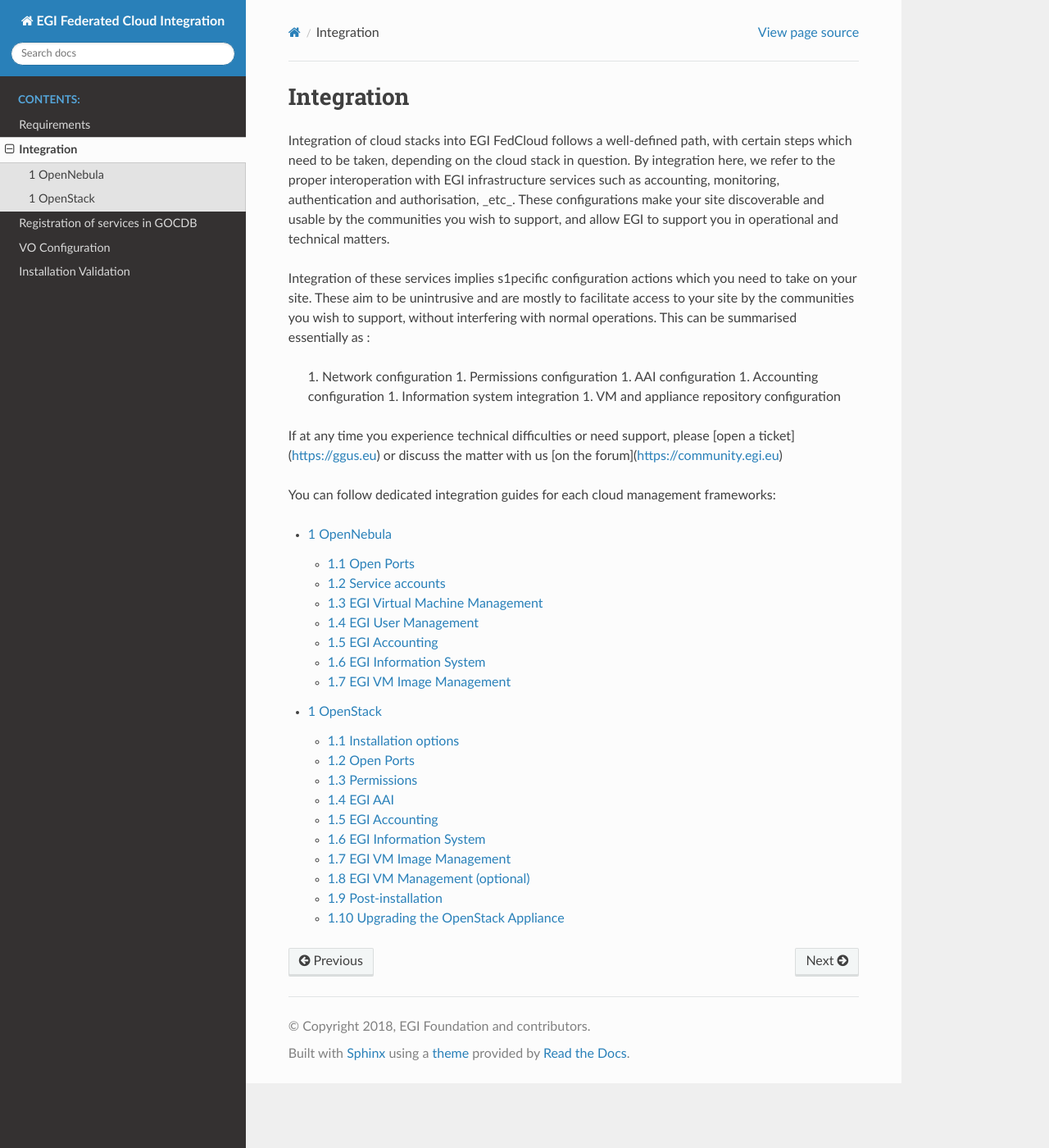
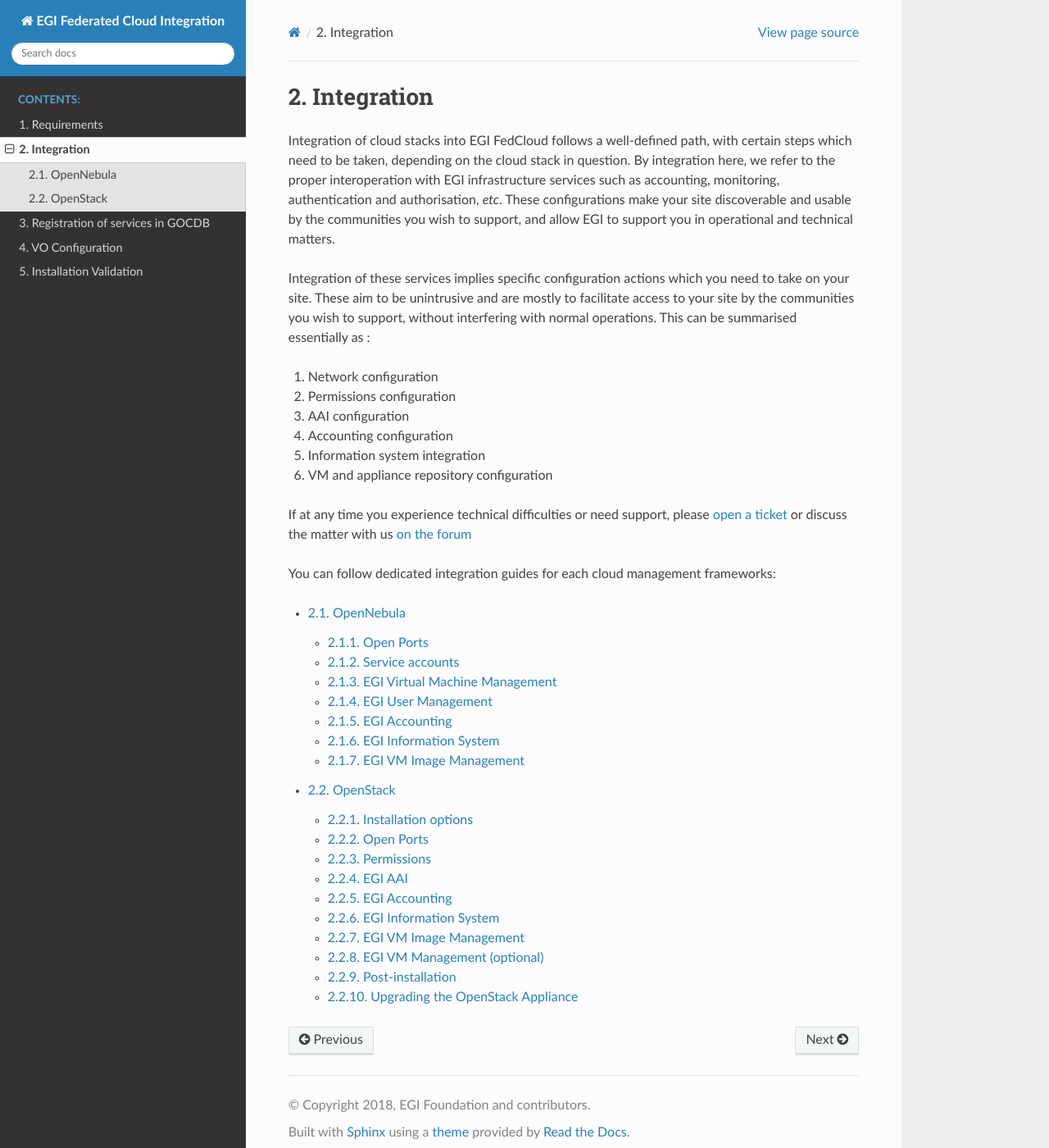
Before and after one commit to EGI-Federation/fedcloud-integration-documentation, a Sphinx documentation site: the page built from source/integration.rst, in a window 1280 px wide and 1400 px high. Shown: the whole window at 82% size. Built offline with Sphinx 7.4.7 and the Read the Docs theme 2.0.0, drawn with Linux system fonts in a browser that asks for light colours.

```diff
--- a/source/index.rst
+++ b/source/index.rst
@@ -8,6 +8,7 @@ EGI Federated Cloud Integration
 
 .. toctree::
    :maxdepth: 2
+   :numbered:
    :caption: Contents:
 
    requirements
--- a/source/integration.rst
+++ b/source/integration.rst
@@ -2,20 +2,20 @@ Integration
 -----------
 
 Integration of cloud stacks into EGI FedCloud follows a well-defined path, with certain steps which need to be taken, depending on the cloud stack in question.
-By integration here, we refer to the proper interoperation with EGI infrastructure services such as accounting, monitoring, authentication and authorisation, _etc_.
+By integration here, we refer to the proper interoperation with EGI infrastructure services such as accounting, monitoring, authentication and authorisation, *etc*.
 These configurations make your site discoverable and usable by the communities you wish to support, and allow EGI to support you in operational and technical matters.
 
-Integration of these services implies s1pecific configuration actions which you need to take on your site.
+Integration of these services implies specific configuration actions which you need to take on your site.
 These aim to be unintrusive and are mostly to facilitate access to your site by the communities you wish to support, without interfering with normal operations. This can be summarised essentially as :
 
-  1. Network configuration
-  1. Permissions configuration
-  1. AAI configuration
-  1. Accounting configuration
-  1. Information system integration
-  1. VM and appliance repository configuration
+#. Network configuration
+#. Permissions configuration
+#. AAI configuration
+#. Accounting configuration
+#. Information system integration
+#. VM and appliance repository configuration
 
-If at any time you experience technical difficulties or need support, please [open a ticket](https://ggus.eu) or discuss the matter with us [on the forum](https://community.egi.eu)
+If at any time you experience technical difficulties or need support, please `open a ticket <https://ggus.eu>`_ or discuss the matter with us `on the forum <https://community.egi.eu>`_
 
 You can follow dedicated integration guides for each cloud management frameworks:
 
```
Also changed, not shown: source/opennebula.rst (+0 -1 lines), source/openstack.rst (+3 -3 lines).
